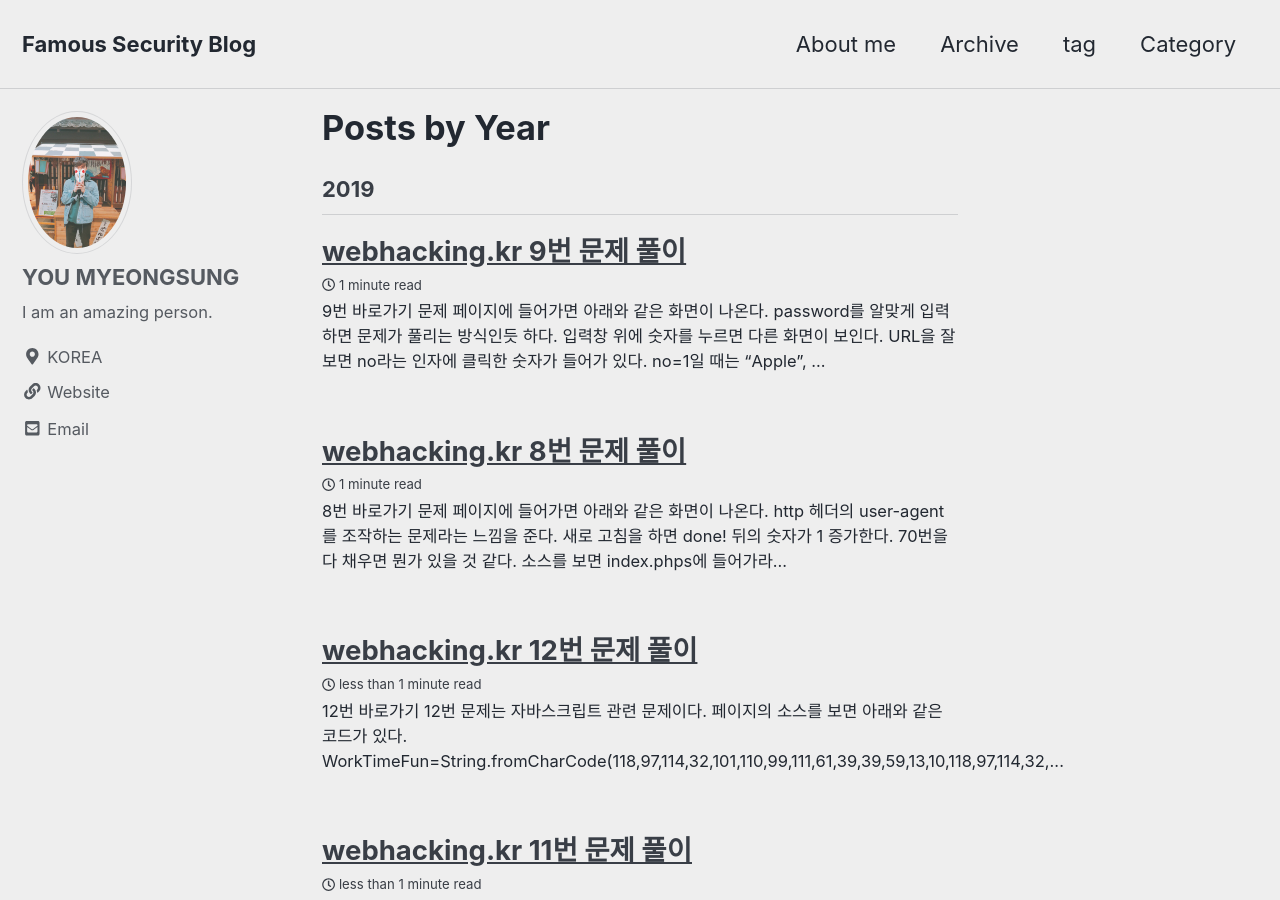
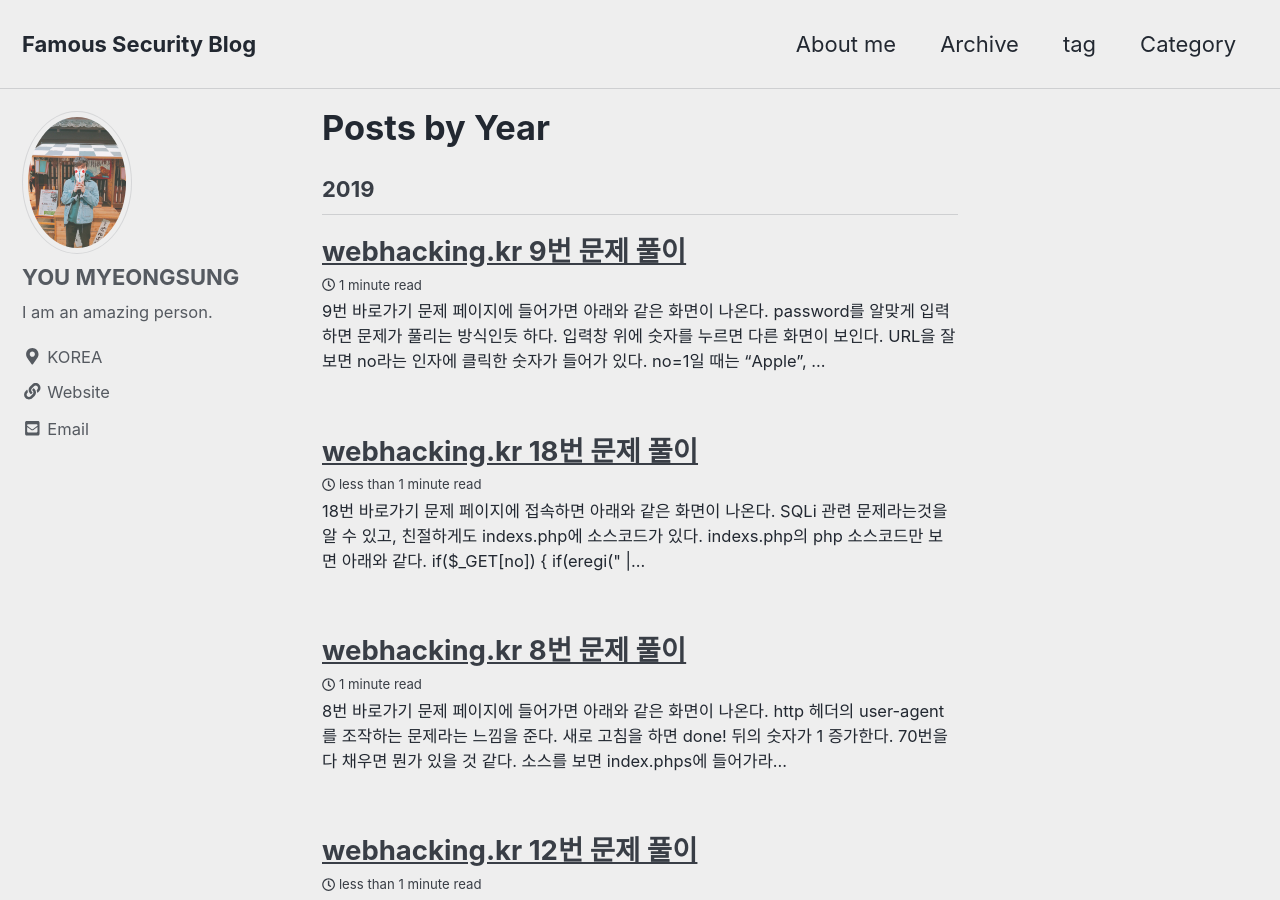
Before and after one commit to Famous7/famous7.github.io, a Jekyll site: the page built from _pages/year-archive.html, in a window 1280 px wide and 900 px high. Built offline with Jekyll 4.4.1, drawn with Linux system fonts in a browser that asks for light colours; cached includes are drawn as plain includes; nearby versions of some CDN libraries; part of the change alters nothing that is shown.

````diff
--- /dev/null
+++ b/_posts/2019-05-29-webhacking.kr-18.md
@@ -0,0 +1,49 @@
+---
+title: "webhacking.kr 18번 문제 풀이"
+excerpt_separator: "<!--more-->"
+categories:
+  - webhacking
+tags:
+  - webhacking
+  - wargame
+classes: wide
+---
+
+[18번 바로가기](http://webhacking.kr/challenge/web/web-32/index.php)
+
+문제 페이지에 접속하면 아래와 같은 화면이 나온다. SQLi 관련 문제라는것을 알 수 있고, 친절하게도 indexs.php에 소스코드가 있다.
+indexs.php의 php 소스코드만 보면 아래와 같다.
+
+![18번](/img/18번_1.JPG)
+
+```php
+if($_GET[no])
+{
+
+  if(eregi(" |/|\(|\)|\t|\||&|union|select|from|0x",$_GET[no])) exit("no hack");
+
+  $q=@mysql_fetch_array(mysql_query("select id from challenge18_table where id='guest' and no=$_GET[no]"));
+
+  if($q[0]=="guest") echo ("hi guest");
+  if($q[0]=="admin")
+  {
+    @solve();
+    echo ("hi admin!");
+  }
+
+}
+```
+
+DB에서 GET 파라메터 `no`에 넣은 값에 해당하는 id를 가져오고 id가 "admin"이면 문제가 풀린다. 쿼리를 보면 where절에 `id=guest`로 id값은 고정되어 있다.
+`no=1`로 하면 id가 "guest"로 나온다. table에서 guest의 no는 1임을 알 수 있다. `no=2`로 하면 당연히 맞는 레코드가 없기 때문에 아무것도 출력되지 않는다.
+
+![18번](/img/18번_2.JPG)
+
+쿼리 실행전 정규식으로 SQLi에 사용되는 문자를 필터링하는 과정에서 `or` 등의 문자는 필터링하지 않기 이를 이용해 where절을 조작하면 쉽게 풀 수 있다.
+연산자 우선순위가 `and`가 `or`보다 높기 때문에 `where id='guest' and no=2 or 1=1`로 입력하면 `(where id='guest' and no=2) or 1=1`와 같다.
+이렇게 입력하면 table의 모든 레코드가 선택된다. `limit`를 사용해서 하나씩 가져오면 된다. 공백문자와 탭문자가 필터링되기 때문에 라인피드(%0a)를 이용하면 된다.
+
+`2%0aor%0a1=1%0alimit%0a1,1`이렇게 입력해서 table의 첫 번째 id 값을 가져올 수 있다. 운좋게 바로 문제가 풀렸다. table의 첫 번째 id가 "admin"이다.
+`2%0aor%0ano=2` 이런식으로 `no` 값을 직접 지정해도 된다. 이렇게 입력해도 문제가 풀리는데 admin의 no가 2이기 때문이다.
+
+![18번](/img/18번_3.JPG)
--- a/_posts/2019-05-29-webhacking.kr-9.md
+++ b/_posts/2019-05-29-webhacking.kr-9.md
@@ -24,14 +24,14 @@ classes: wide
 알아내면 되는것 같다.
 
 
-`no=True`를 url에 입력하니, "Apple"이 나온다. `'`나, ` `, `union` 등 쿼리에 사용되는 일부 문자열을 입력하면 "Access Denied"라고 나온다.
+`no=True`를 url에 입력하니, "Apple"이 나온다. `'`나, 공백문자, `union` 등 쿼리에 사용되는 일부 문자열을 입력하면 "Access Denied"라고 나온다.
 no가 number형 필드이기 때문에 `if`문을 이용해 조건에 따라 `no`에 들어가는 값을 다르게 지정하여 Blind SQLi를 할 수 있다.
 
 
  `if(True,1,2)`를 넣으면 "Apple"이 나오고, `if(False,1,2)`를 넣으면 "Banana"가 나온다. `if`문 필터링되지 않고 정상적으로 사용할 수 있다.
 
 
-일단 길이가 11이라고 했으니 id의 길이가 11인지 보자. 공백문자 ` `가 필터링되니까, `%09`, `%0a`, `%0d`, `/**/` 등을 사용하면 된다. 각각 탭, 라인피드, 캐리지리턴, 주석을 의미한다.
+일단 길이가 11이라고 했으니 id의 길이가 11인지 보자. 공백문자가 필터링되니까, `%09`, `%0a`, `%0d`, `/**/` 등을 사용하면 된다. 각각 탭, 라인피드, 캐리지리턴, 주석을 의미한다.
 주석의 경우 `SELECT/**/col` 이렇게 쓰면 `SELECT col`와 동일하게 인식된다. `()`를 사용해서 `SELECT(col)from(talbe)` 이런식으로 해도 된다.
 
 
````
Also changed, not shown: img/18번_1.JPG (added), img/18번_2.JPG (added), img/18번_3.JPG (added).
